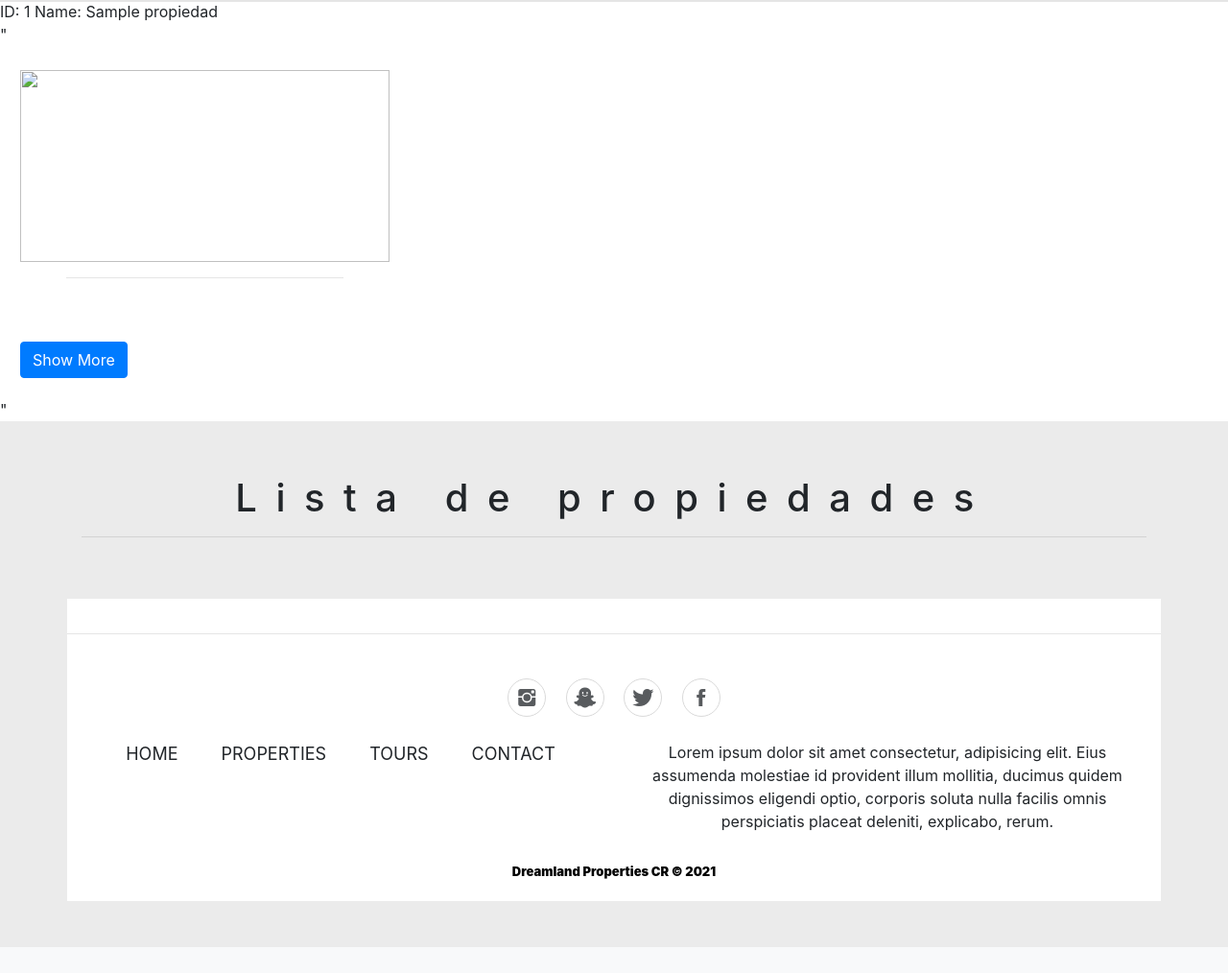
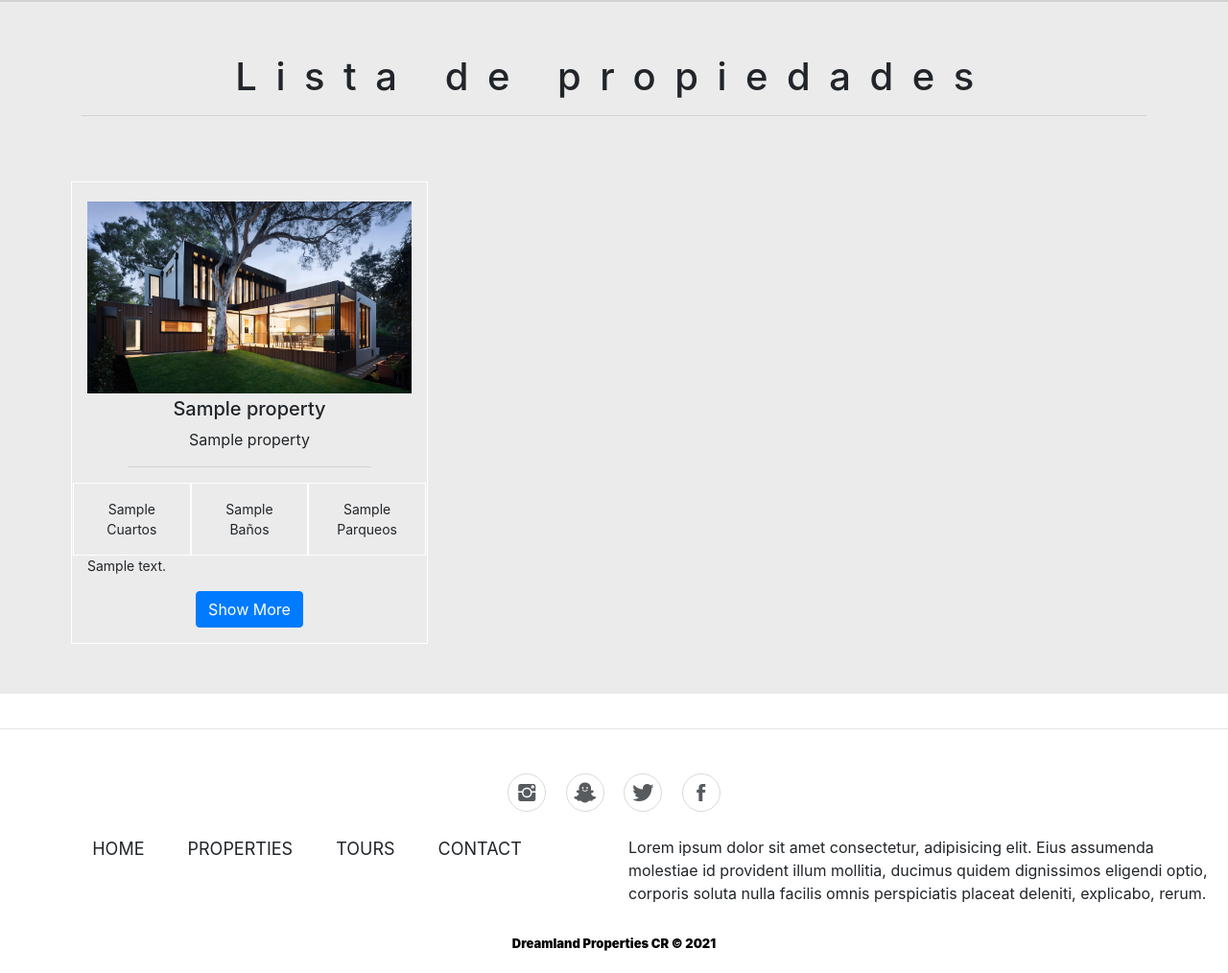
Before and after one commit to kezh97/dreamland_prop_CR, a PHP site: page /test.php in a window 1280 px wide. Shown: the part 62-1076 px from the top of the page at 96% size. Before the commit the page ends 1049 px from the top, so only its background shows below. Run offline with PHP 8.4, Linux system fonts and the light colour scheme; tables that the repository leaves empty or names only in its code hold one stand-in row (values such as "Sample post"); data that the repository does not hold is empty; some libraries are stand-ins or nearby versions.

Commit message:
Update test.php

```diff
--- a/DREAMLAND-php-V2.6/test.php
+++ b/DREAMLAND-php-V2.6/test.php
@@ -13,59 +13,10 @@ if (!$entrada) {
 }
 
 //REQUEST
-$consulta = "SELECT ID, name FROM propiedad";
+$consulta = "SELECT ID, name, location_name, price, rooms, baths, parking, description FROM property";
 $resultado = $entrada -> query($consulta);
 
-if ($resultado->num_rows > 0) {
-	while ($row = $resultado ->fetch_assoc()) {
-		echo "ID: " . $row["ID"]. " ".  "Name: " . $row["name"] . "<br>";
-		echo '"<div class="col-lg-4 col-md-6 col-sm-12 p-1 item-card-outer">
-
-					<div class="p-3 item-card-inner" id="list-border">
-
-						<div class="mt-1 my-1 card-img">
-							<img src="" alt="">
-						</div>
-
-						<div class="card-details">
-
-							<div class="location-name">
-								<h5>' . $name . ' </h5>
-								<p>' . $location_name . '</p>
-								<hr class="w-75 mx-auto">
-							</div>
-
-							<div class="row details">
-
-								<div class="col-4 detail-item" id="list-border">
-									<p>' . $rooms .'</p>
-								</div>
-
-								<div class="col-4 detail-item" id="list-border">
-									<p>' . $baths . '</p>
-								</div>
-
-								<div class="col-4 detail-item" id="list-border">
-									<p>'. $parking . '</p>
-								</div>
-							</div>
-						</div>
-
-						<div class="card-description text-justify">
-							<p>' . $desc . '</p>
-						</div>
-
-						<button type="button" class="btn btn-primary" data-bs-toggle="modal" data-bs-target="#listing_modal">Show More</button>
-
-					</div>
-				</div>"';
-	}
-
-} else{
-	echo '<script> console.log("0 resultados.")</script>';
-};
-
-echo '
+?>
 <!-- LIST AREA -->
 	<section id="listing-property-section">
 		<div class="container py-5 text-center">
@@ -74,13 +25,54 @@ echo '
 				<hr>
 			</div>
 
-			<div class="listing row text-center">';
+			<div class="listing row text-center">
+				<?php
+				if ($resultado->num_rows > 0) {
 
+					while ($row = $resultado ->fetch_assoc()) {
+						?>
+							<div class="col-lg-4 col-md-6 col-sm-12 p-1 item-card-outer">
+								<div class="p-3 item-card-inner" id="list-border">
+									<div class="mt-1 my-1 card-img">
+										<img src="img/house7.webp" alt="">
+									</div>
 
+									<div class="card-details">
+										<div class="location_name">
+											<h5><?php  echo $row["name"]; ?></h5>
+											<p><?php  echo $row["location_name"];?></p>
+											<hr class="w-75 mx-auto">
+										</div>
+										<div class="row details">
+											<div class="col-4 detail-item" id="list-border">
+												<p><?php echo $row["rooms"]; ?> Cuartos</p>
+											</div>
 
-			'</div>
+											<div class="col-4 detail-item" id="list-border">
+												<p><?php echo $row["baths"]; ?> Baños</p>
+											</div>
+
+											<div class="col-4 detail-item" id="list-border">
+												<p><?php echo $row["parking"]; ?> Parqueos</p>
+											</div>
+										</div>
+									</div>
+
+									<div class="card-description text-justify">
+										<p> <?php echo $row["description"]; ?></p>
+									</div>
+
+									<button type="button" class="btn btn-primary" data-bs-toggle="modal" data-bs-target="#listing_modal">Show More</button>
+								</div>
+							</div>
+
+					<?php
+					};
+				};
+				?>
+				</div>
 		</div>
-	</section>';
-
+	</section>
+<?php
 include 'footer.php';
 ?>
```
